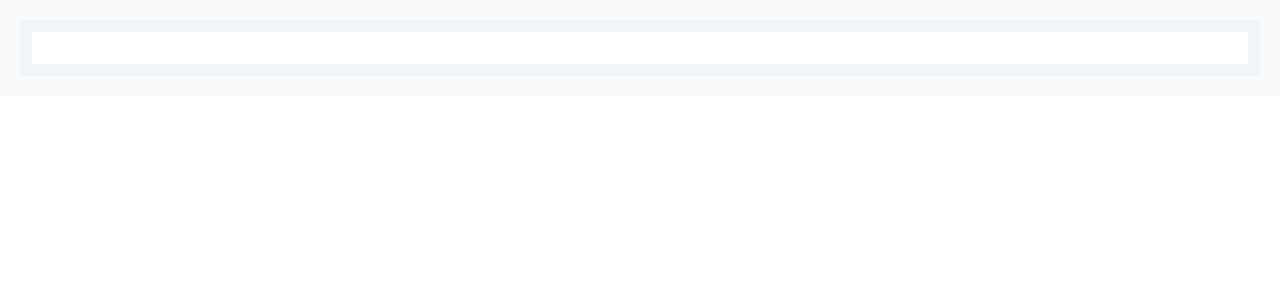
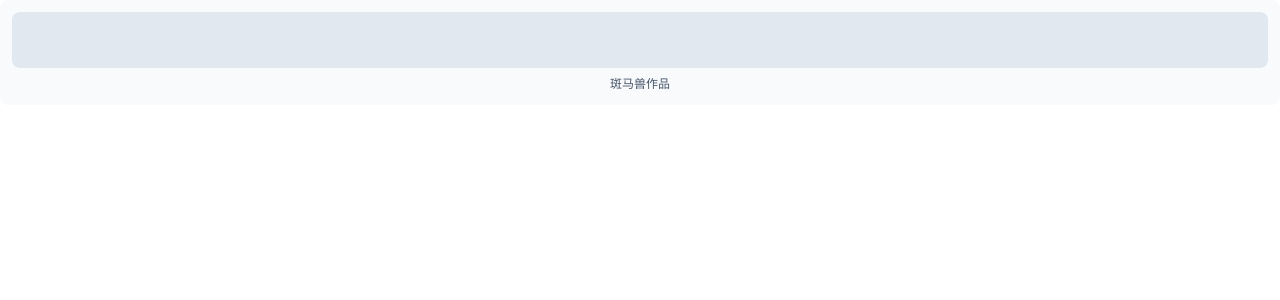
Before and after one commit to banmawang/v2024, a React (Vite) app in the folder snippets/: page / in a window 1280 px wide. Shown: the top 300 px of the page. Built offline with nearby package versions, Linux system fonts and the light colour scheme.

Commit message:
完成搜索结果的筛选

```diff
--- a/snippets/package.json
+++ b/snippets/package.json
@@ -43,6 +43,7 @@
     "prettier": "^3.3.2",
     "react": "^18.3.1",
     "react-dom": "^18.3.1",
+    "sass": "^1.77.7",
     "tailwindcss": "^3.4.4",
     "typescript": "^5.5.2",
     "vite": "^5.3.1"
--- a/snippets/src/main/index.ts
+++ b/snippets/src/main/index.ts
@@ -9,9 +9,11 @@ function createWindow(): void {
   const mainWindow = new BrowserWindow({
     width: 600,
     height: 600,
-    x: width - 600,
-    y: 50,
+    // x: width - 600,
+    // y: 50,
     show: false,
+    frame: false,
+    transparent: true,
     alwaysOnTop: true,
     autoHideMenuBar: true,
     ...(process.platform === 'linux' ? { icon } : {}),
@@ -20,7 +22,7 @@ function createWindow(): void {
       sandbox: false
     }
   })
-  mainWindow.webContents.openDevTools()
+  // mainWindow.webContents.openDevTools()
   mainWindow.on('ready-to-show', () => {
     mainWindow.show()
   })
--- a/snippets/src/renderer/src/App.tsx
+++ b/snippets/src/renderer/src/App.tsx
@@ -1,10 +1,16 @@
+import { useState } from 'react'
+import Result from './components/Result'
 import Search from './components/Search'
+import { CodeContext } from './context/CodeContext'
+import { DataType } from './data'
 
 function App(): JSX.Element {
+  const [data, setData] = useState<DataType[]>([])
   return (
-    <>
+    <CodeContext.Provider value={{ data, setData }}>
       <Search />
-    </>
+      <Result />
+    </CodeContext.Provider>
   )
 }
 
--- /dev/null
+++ b/snippets/src/renderer/src/assets/global.scss
@@ -0,0 +1,15 @@
+body {
+  // @apply bg-black;
+}
+
+.drag {
+  -webkit-app-region: drag;
+}
+
+.nodrag,
+input,
+select,
+textarea,
+option {
+  -webkit-app-region: no-drag;
+}
--- /dev/null
+++ b/snippets/src/renderer/src/components/Result/index.tsx
@@ -0,0 +1,14 @@
+import useCode from '@renderer/hooks/useCode'
+
+export default function Result(): JSX.Element {
+  const { data } = useCode()
+  return (
+    <main className="bg-slate-50 px-3 rounded-bl-lg rounded-br-lg -mt-[7px] pb-2">
+      {data.map((item) => (
+        <div key={item.id} className="text-slate-700 truncate mb-2">
+          {item.content}
+        </div>
+      ))}
+    </main>
+  )
+}
--- a/snippets/src/renderer/src/components/Search/index.tsx
+++ b/snippets/src/renderer/src/components/Search/index.tsx
@@ -1,9 +1,26 @@
+import { codes } from '@renderer/data'
+import useCode from '@renderer/hooks/useCode'
+import { ChangeEvent, useState } from 'react'
+
 export default function Search(): JSX.Element {
+  const { setData } = useCode()
+  const [search, setSearch] = useState('')
+  const handleSearch = (e: ChangeEvent<HTMLInputElement>) => {
+    setSearch(e.target.value)
+    setData(
+      codes.filter((code) => code.content.toLowerCase().includes(e.target.value.toLowerCase()))
+    )
+  }
   return (
-    <div className="bg-slate-50 p-5">
-      <section className="bg-slate-100 p-3">
-        <input className="w-full outline-none text-2xl text-slate-600" />
+    <div className="bg-slate-50 p-3 rounded-lg drag">
+      <section className="bg-slate-200 p-3 rounded-lg">
+        <input
+          value={search}
+          onChange={handleSearch}
+          className="w-full outline-none text-2xl text-slate-600 bg-slate-200"
+        />
       </section>
+      <section className="text-center text-slate-600 text-xs mt-2">斑马兽作品</section>
     </div>
   )
 }
--- /dev/null
+++ b/snippets/src/renderer/src/context/CodeContext.tsx
@@ -0,0 +1,9 @@
+import { DataType } from '@renderer/data'
+import { createContext, Dispatch, SetStateAction } from 'react'
+
+interface ContextProps {
+  data: DataType[]
+  setData: Dispatch<SetStateAction<DataType[]>>
+}
+
+export const CodeContext = createContext<ContextProps | undefined>(undefined)
--- /dev/null
+++ b/snippets/src/renderer/src/data.ts
@@ -0,0 +1,36 @@
+export interface DataType {
+  id: number
+  content: string
+}
+
+export const codes = [
+  {
+    id: 1,
+    content: 'Esse non enim veniam ad cupidatat ea duis ullamco non nulla do aliquip Lorem.'
+  },
+  {
+    id: 2,
+    content:
+      'In nulla minim adipisicing adipisicing dolore ex non magna consequat mollit non ea eiusmod.'
+  },
+  {
+    id: 3,
+    content: 'Reprehenderit veniam nulla sit veniam consectetur duis.'
+  },
+  {
+    id: 4,
+    content: 'Non est duis duis cillum ipsum dolor duis aute Lorem dolore ullamco irure deserunt.'
+  },
+  {
+    id: 5,
+    content: 'Officia duis mollit do nulla officia.'
+  },
+  {
+    id: 6,
+    content: 'Veniam quis minim incididunt laboris.'
+  },
+  {
+    id: 7,
+    content: 'Non reprehenderit sunt officia qui aliquip nulla fugiat dolor quis dolor excepteur.'
+  }
+] as DataType[]
--- /dev/null
+++ b/snippets/src/renderer/src/hooks/useCode.ts
@@ -0,0 +1,10 @@
+import { CodeContext } from '@renderer/context/CodeContext'
+import { useContext } from 'react'
+
+export default () => {
+  const context = useContext(CodeContext)
+  if (!context?.data) {
+    throw new Error('CodeContext.provider 定位错误')
+  }
+  return { ...context }
+}
--- a/snippets/src/renderer/src/main.tsx
+++ b/snippets/src/renderer/src/main.tsx
@@ -2,6 +2,7 @@ import React from 'react'
 import ReactDOM from 'react-dom/client'
 import App from './App'
 import '@renderer/assets/tailwind.css'
+import '@renderer/assets/global.scss'
 
 ReactDOM.createRoot(document.getElementById('root') as HTMLElement).render(
   <React.StrictMode>
```
Also changed, not shown: snippets/.eslintrc.cjs, 1 other file (tests, documents, lock files or other folders).
